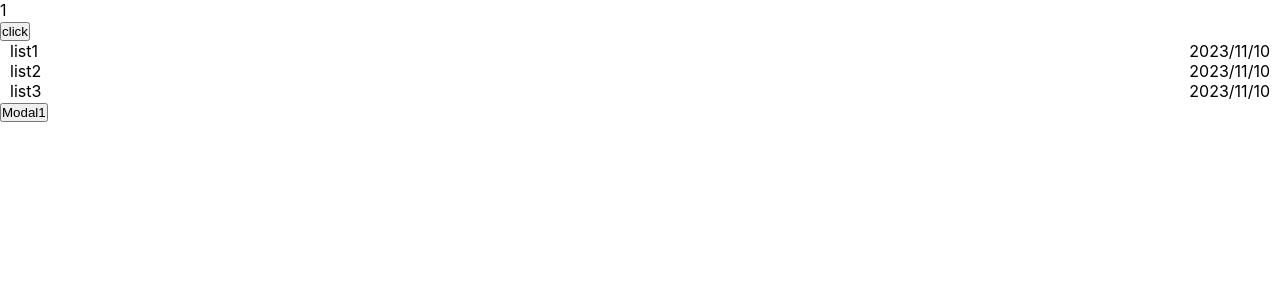
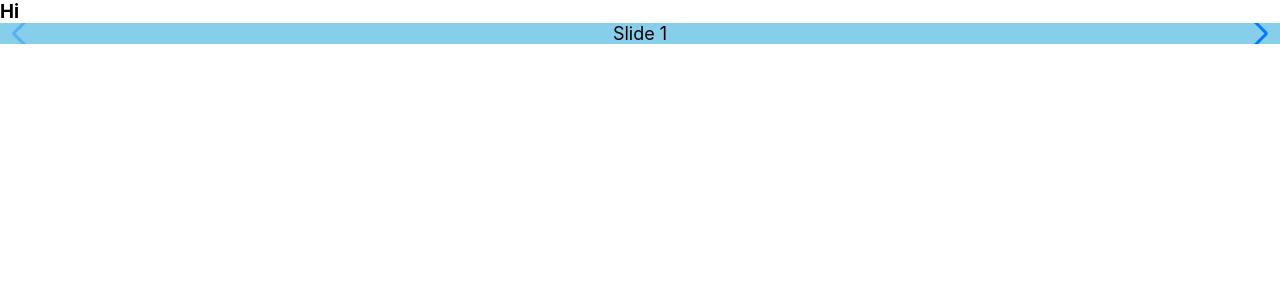
Before and after one commit to nuitciel99/2023react, a React (Create React App) app: page / in a window 1280 px wide. Shown: the top 300 px of the page. Built offline with nearby package versions, Linux system fonts and the light colour scheme.

Commit message:
swiper UI

```diff
--- a/package.json
+++ b/package.json
@@ -11,6 +11,7 @@
     "react-bootstrap": "^2.9.1",
     "react-dom": "^18.2.0",
     "react-scripts": "5.0.1",
+    "swiper": "^11.0.4",
     "web-vitals": "^2.1.4"
   },
   "scripts": {
--- a/public/index.html
+++ b/public/index.html
@@ -1,5 +1,5 @@
 <!DOCTYPE html>
-<html lang="en">
+<html lang="ko">
   <head>
     <meta charset="utf-8" />
     <link rel="icon" href="%PUBLIC_URL%/favicon.ico" />
--- a/src/App.css
+++ b/src/App.css
@@ -25,3 +25,26 @@ li{list-style: none;}
   height: 300px;
   box-shadow: 0 0 10px rgba(0, 0, 0, 0.5);
 }
+
+.myP{
+  color: #f00;
+  background-color: skyblue;
+}
+
+.swiper {
+  width: 100%;
+  height: 100%;
+}
+
+.swiper-slide {
+  text-align: center;
+  font-size: 18px;
+  background: #fff;
+
+  /* Center slide text vertically */
+  display: flex !important;
+  justify-content: center;
+  align-items: center;
+  height: 100;
+  background-color: skyblue;
+}
--- a/src/App.js
+++ b/src/App.js
@@ -1,51 +1,17 @@
-import { useState } from 'react';
 import './App.css'
 
+import Modal from './components/ModalView';
 function App() {
-  let [data, setData] = useState(1);
-  let [listData, setListData] = useState(['list1', 'list2', 'list3']);
-  let [mView, setMView] = useState(false);
-  let today = new Date();
-  let time = {
-    year:today.getFullYear(),
-    month:today.getMonth()+1,
-    date:today.getDate()
-  }
+
   return (
     <div className="App">
-      <div>{data}</div>
-      <button onClick={()=>{setData(data + 1)}}>click</button>
-      {
-        listData.map(function(item, i){
-          return(
-            <>
-              <div className='flex'>
-                <div className='list'>{item}</div>
-                <div>{time.year}/{time.month}/{time.date}</div>
-              </div>
-            </>
-          )
-        })
-      }
-      {/* Component */}
-      <button onClick={()=>{setMView(!mView)}}>Modal1</button>
-      {
-        mView == true ? <Modal></Modal> : null
-      }
+      <Modal />
     </div>
   );
 }
 
-function Modal(){
-  return(
-    <>
-    <div className='modal'>
-      <h3>title</h3>
-      <p>hello</p>
-    </div>
-    </>
-  )
-}
+
+
 
 
 export default App;
--- /dev/null
+++ b/src/components/ModalView.jsx
@@ -0,0 +1,34 @@
+import React, { useRef, useState } from 'react';
+// Import Swiper React components
+import { Swiper, SwiperSlide } from 'swiper/react';
+
+// import required modules
+import { Navigation } from 'swiper/modules';
+
+// Import Swiper styles
+import 'swiper/css';
+import 'swiper/css/navigation';
+
+
+function Modal(){
+
+    return (
+      <>
+        <h3>Hi</h3>
+        <Swiper
+        slidesPerView={1}
+        navigation={true} modules={[Navigation]}
+        >
+        <SwiperSlide>Slide 1</SwiperSlide>
+        <SwiperSlide>Slide 2</SwiperSlide>
+        <SwiperSlide>Slide 3</SwiperSlide>
+        <SwiperSlide>Slide 4</SwiperSlide>
+        </Swiper>
+      </>
+    )
+}
+
+
+
+
+  export default Modal;
```
Also changed, not shown: src/App state.js (added, +51 -0 lines), 1 other file (tests, documents, lock files or other folders).
